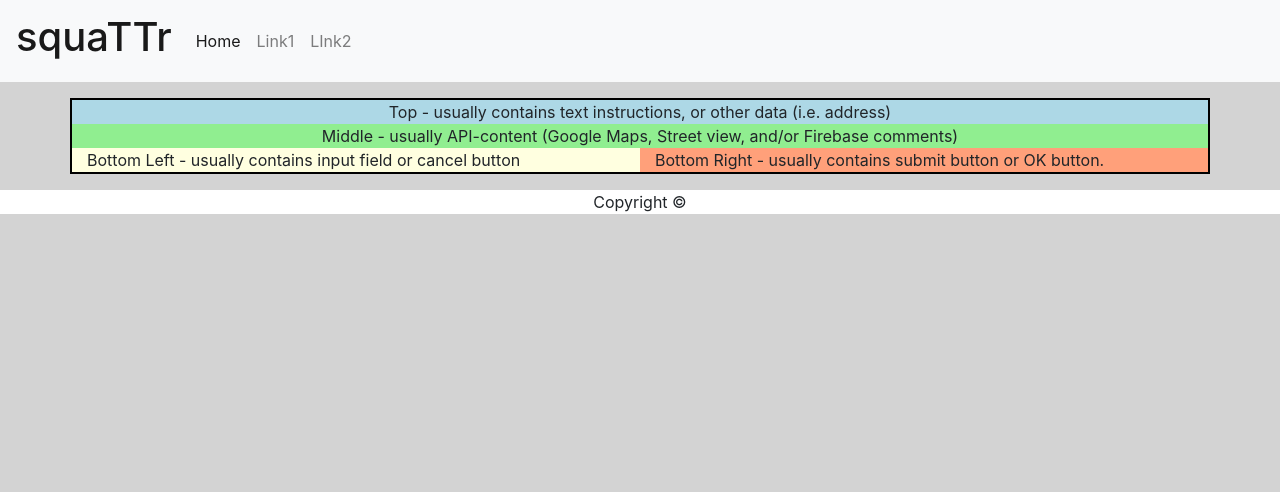
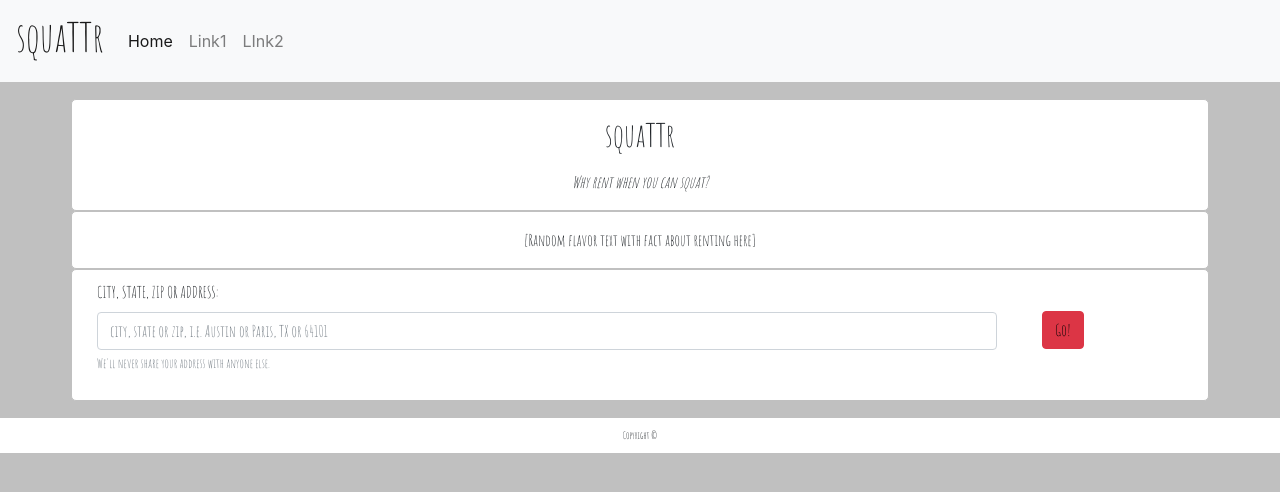
Before and after one commit to katherinejhwang/Squattr, a plain HTML site: page index.html in a window 1280 px wide. Drawn offline with nearby package versions, Linux system fonts and the light colour scheme.

Commit message:
updated index.html and style.css

```diff
--- a/assets/css/style.css
+++ b/assets/css/style.css
@@ -1,40 +1,67 @@
 #navBar {
     background-color: white;
     width: 100%;
-    font-family: font-family: 'Montserrat', sans-serif;
+}
+
+h1 {
+    font-family: 'Amatic SC', cursive;
 }
 
 body {
-    background-color: lightgrey;
+    background-color: silver;
 }
 
 #masterDiv {
-    border: 2px solid black;
+    border: 1px solid silver;;
+    border-radius: 5px;
+    font-family: 'Amatic SC', cursive;
 }
 
 #topDiv {
-    background-color: lightblue;
+    background-color: white;
     width: 100%;
     text-align: center;
+    border: 1px solid silver;
+    border-radius: 5px;
 }
 
 #middleDiv {
-    background-color: lightgreen;
+    background-color: white;
     width: 100%;
     text-align: center;
+    border: 1px solid silver;
+    border-radius: 5px;
 }
 
+#bottomDiv {
+    border: 2px solid black;
+    background-color: white;
+    border: 1px solid silver;
+    border-radius: 5px;
+    padding: 10px;
+}
+
+
 #bottomLeftDiv {
-    background-color: lightyellow;
+    width: 100%;
+    border-radius: 5px;
 }
 
 #bottomRightDiv {
-    background-color: lightsalmon;
+
 }
 
 #footer {
     background-color: white;
     width: 100%;
     text-align: center;
+    padding: 10px 0px 10px;
+    font-size: 10px;
+    font-family: 'Amatic SC', cursive;
 
 }
+
+#submit {
+    margin: 15px;
+    color: black;
+}
--- a/index.html
+++ b/index.html
@@ -8,8 +8,7 @@
   <link rel="stylesheet" href="https://stackpath.bootstrapcdn.com/bootstrap/4.3.1/css/bootstrap.min.css"
     integrity="sha384-ggOyR0iXCbMQv3Xipma34MD+dH/1fQ784/j6cY/iJTQUOhcWr7x9JvoRxT2MZw1T" crossorigin="anonymous">
   <link rel="stylesheet" type="text/css" href="./assets/css/style.css">
-  <link href="https://fonts.googleapis.com/css?family=Montserrat" rel="stylesheet">
-  <title>Squattr</title>
+  <link href="https://fonts.googleapis.com/css?family=Amatic+SC" rel="stylesheet">  <title>Squattr</title>
 </head>
 
 <body>
@@ -45,17 +44,40 @@
 
             <!-- Div ID Top from Highlighted Page -->
 
-                <div class="row"><div id="topDiv">Top - usually contains text instructions, or other data (i.e. address)</div></div>
+                <div class="row"><div id="topDiv">
+                  <p><h2>squaTTr</h2></p>
+                  <p><i>Why rent when you can squat?</i></p>
+                </div>
+              </div>
 
             <!-- Div ID Middle from Highlighted Page -->
 
-                <div class="row"><div id="middleDiv">Middle - usually API-content (Google Maps, Street view, and/or Firebase comments)</div></div>
+                <div class="row"><div id="middleDiv">
+                <p></p>
+                <p></p>[Random flavor text with fact about renting here]
+                <p></p>
+                </div>
+                </div>
 
             <!-- Div ID Bottm from Highlighted Page -->
 
-            <div class="row"><div id="bottomDiv"></div>
-            <div class="col-sm-6 col-md-6 col-md-6" id="bottomLeftDiv">Bottom Left - usually contains input field or cancel button</div>
-            <div class="col-sm-6 col-md-6 col-md-6" id="bottomRightDiv">Bottom Right - usually contains submit button or OK button.</div>
+            <div class="row" id="bottomDiv">
+                <div class="col-sm-10 col-md-10 col-md-10" id="bottomLeftDiv">
+                    <label for="addressinput">CITY, STATE, ZIP OR ADDRESS:</label>
+                    <input type="text" class="form-control" id="addressInput" placeholder="city, state or zip, i.e. Austin or Paris, TX or 64101">
+                    <small id="emailHelp" class="form-text text-muted">We'll never share your address with anyone else.</small>
+                    <p></p>
+                    </form>
+                </div>
+
+                <div class="col-sm-2 col-md-2 col-md-2" id="bottomRightDiv">
+                    <p></p>
+                    <p></p>
+                    <input class="btn btn-danger" type="submit" value="Go!" id="submit">
+                  </div>
+                  <p></p>
+                <p></p>
+              <p></p>
             </div>
 
           </div>
@@ -63,6 +85,8 @@
 
       </div>
 
+    </div>
+    </div>
     </div>
 
     <div class="row"><p></p></div>
```
